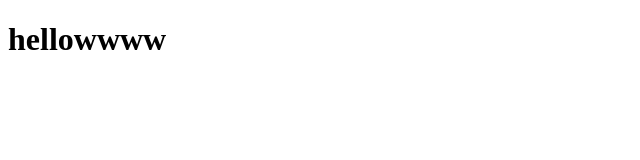
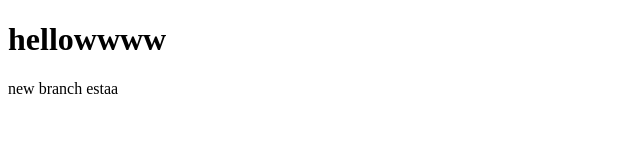
Before and after one commit to sriha03/git-practice, a plain HTML site: page index.html in a window 1280 px wide. Shown: the whole page, without its empty margins (0-640 px from the left). Drawn offline with Linux system fonts and the light colour scheme.

Commit message:
checking commits

```diff
--- a/index.html
+++ b/index.html
@@ -7,6 +7,6 @@
 </head>
 <body>
     <h1>hellowwww</h1>
-
+    <p>new branch estaa</p>
 </body>
 </html>
```
